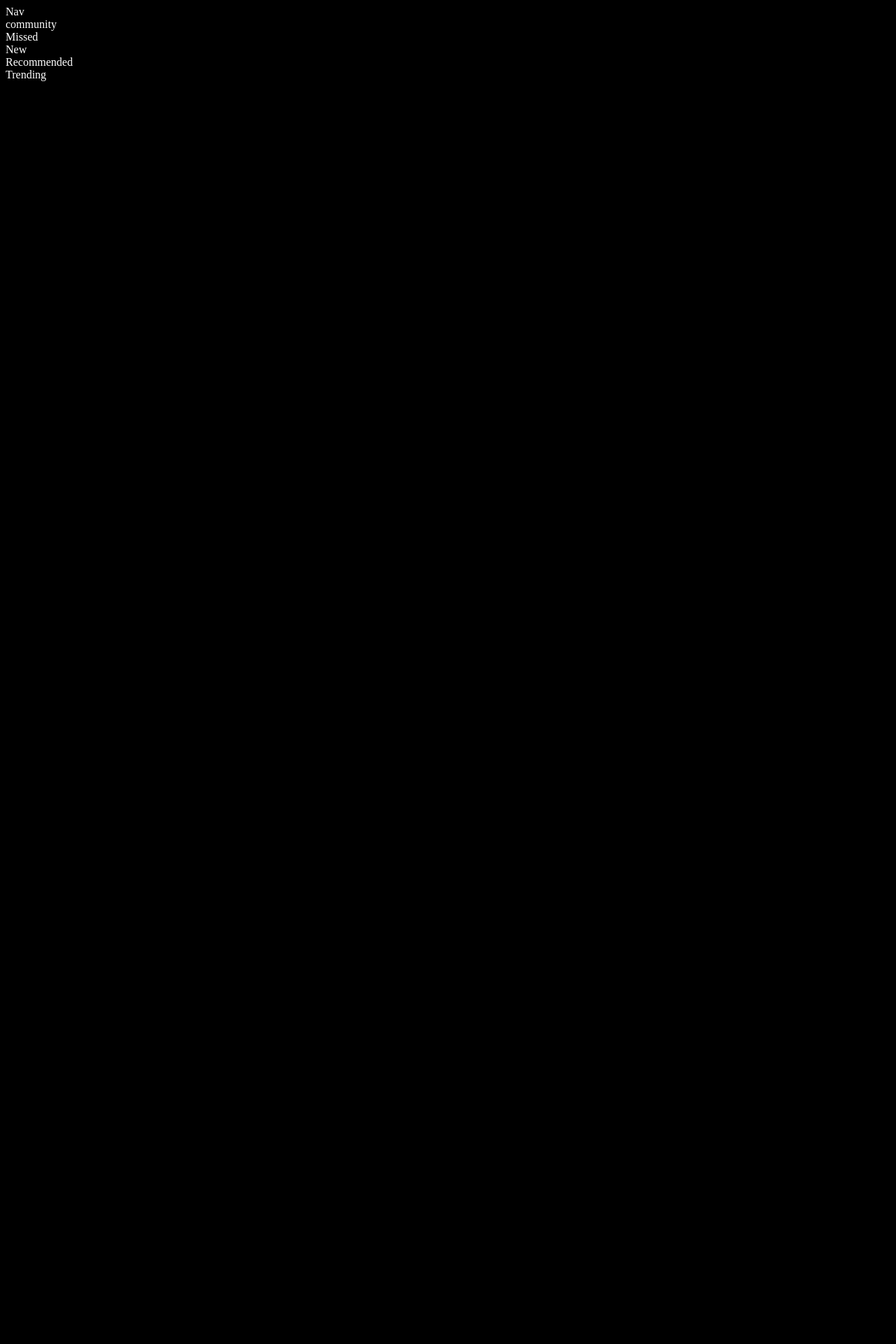
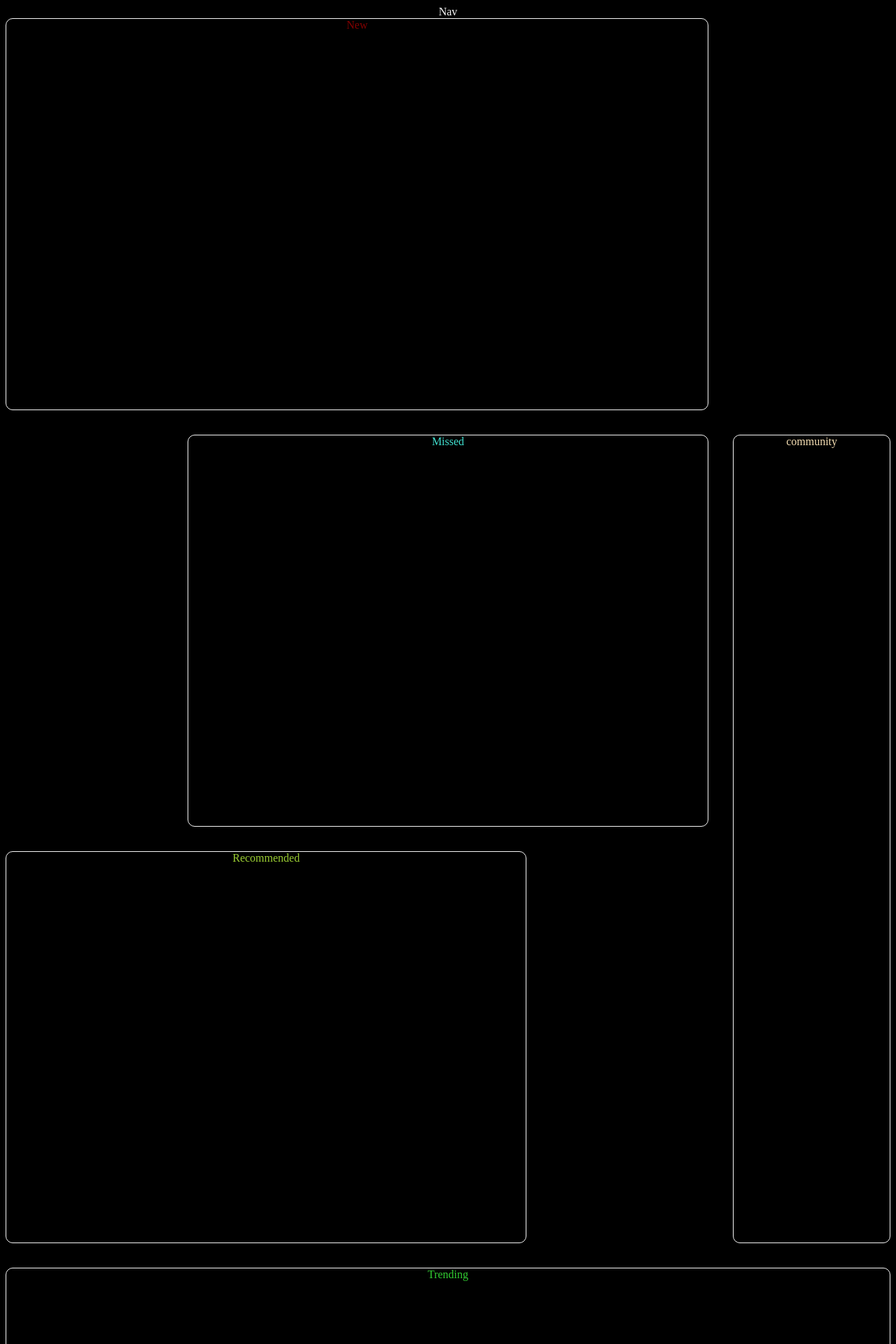
Before and after one commit to 00gigs/Newzzz, a Next.js app: page / in a window 1280 px wide. Shown: the top 1920 px of the page at 70% size. Before the commit the page ends 800 px from the top, so only its background shows below. Built offline with nearby package versions, Linux system fonts and the light colour scheme.

Commit message:
layout homepage

```diff
--- a/src/app/global.css
+++ b/src/app/global.css
@@ -1,4 +1,49 @@
+/* body is focused nav and rest of -homepage ) */
+
 body{
     background: black;
-    color: white;
+    color: whitesmoke;
+    text-align: center;
 }
+
+.wrapper{
+    display: grid;
+    margin: 0 auto;
+    max-width: 1500px;
+    grid-template-columns: repeat(5,1fr);
+    grid-auto-rows: minmax(35rem, auto);
+    grid-gap: 35px;
+}
+
+.grid1{
+    color: wheat;
+      border: 1px solid whitesmoke;
+border-radius: 10px;
+grid-column: 5/5;
+grid-row: 2/4;
+
+}
+.grid2{
+    color: turquoise;
+    border-radius: 10px;
+    border: 1px solid whitesmoke;
+grid-column: 2/5;
+}
+.grid3{
+    color: maroon;
+    border-radius: 10px;
+    border: 1px solid whitesmoke;
+    grid-column: 1/5;
+}
+.grid4{
+    color: yellowgreen;
+    border-radius: 10px;
+    border: 1px solid whitesmoke;
+grid-column: 1 / 4;
+}
+.grid5{
+    color: limegreen;
+    border-radius: 10px;
+    border: 1px solid whitesmoke;
+    grid-column: 1/6;
+}
--- a/src/app/page.tsx
+++ b/src/app/page.tsx
@@ -11,12 +11,15 @@ import Trending from './components/trending/page'
 const Home = () => {
   return (
     <div>
-      <Nav />
-      <div className="grid"><Community /></div>
-      <div className="grid"><Missed /></div>
-      <div className="grid"> <New /></div>
-      <div className="grid"><Recommended /></div>
-      <div className="grid"><Trending /></div>
+       <Nav />
+      <div className='wrapper'>
+        <div className="grid3"> <New /></div>
+        <div className="grid1"><Community /></div>
+        <div className="grid2"><Missed /></div>
+        <div className="grid4"><Recommended /></div>
+        <div className="grid5"><Trending /></div>
+      </div>
+
     </div>
   )
 }
```
